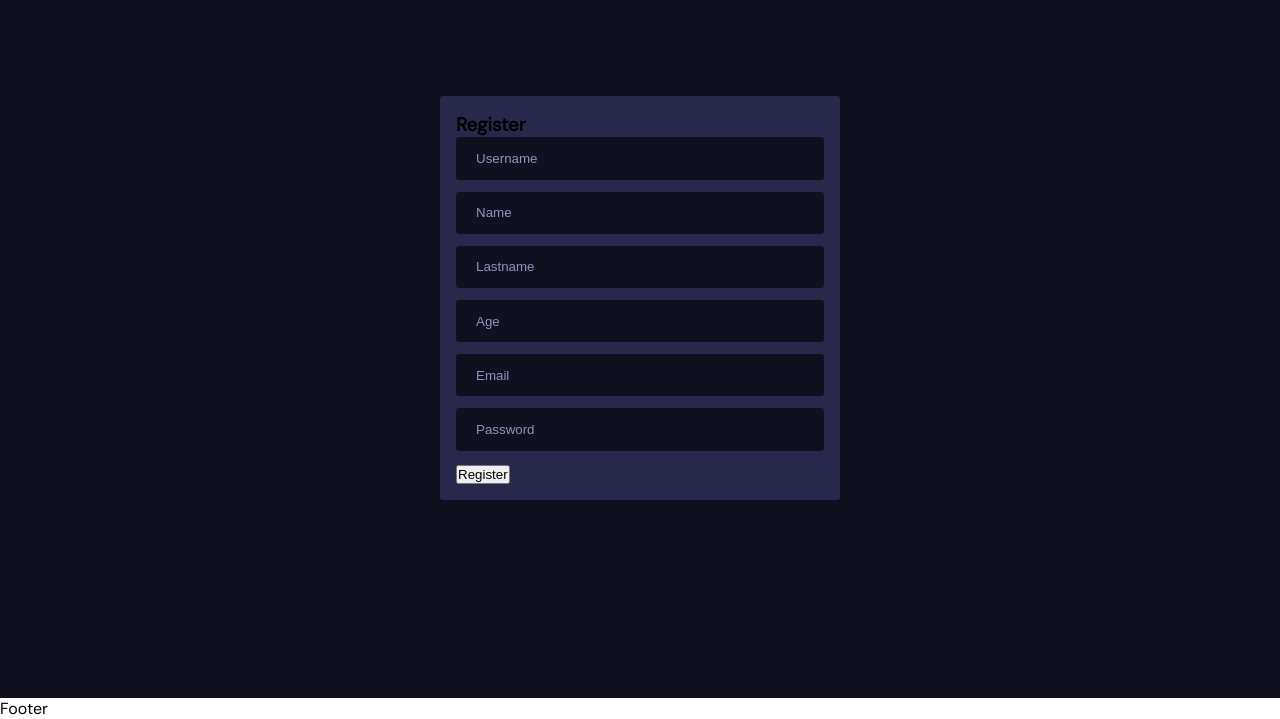
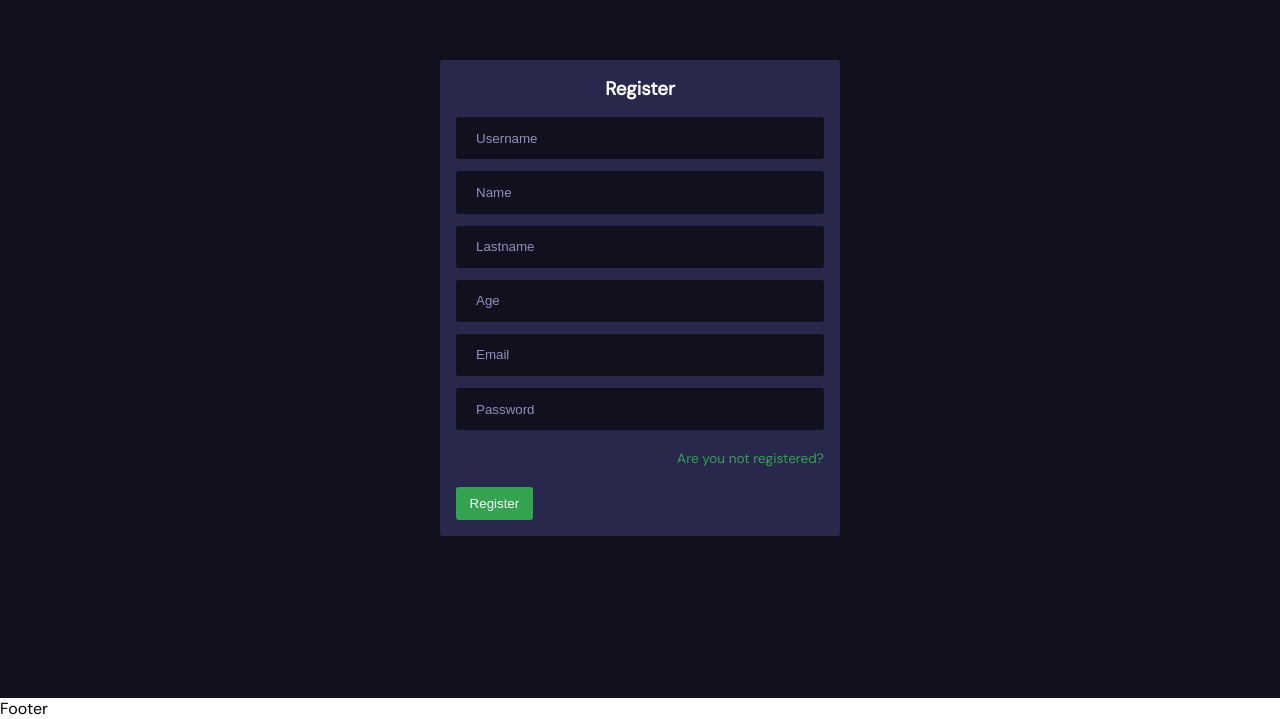
Before and after one commit to JefersonLC/next_img-app, a Next.js app: page /register in a window 1280 px wide. Shown: the part 102-821 px from the top of the page. Built offline with nearby package versions, Linux system fonts and the light colour scheme.

Commit message:
modified RegisterForm component

```diff
--- a/src/components/RegisterForm.js
+++ b/src/components/RegisterForm.js
@@ -2,25 +2,33 @@
 
 import { useState } from 'react';
 import { Formik, Form } from 'formik';
+import Link from 'next/link';
+import { useRouter } from 'next/navigation';
+import { forms } from '@/utils/forms';
+import { registerUser } from '@/services/services';
 import FormControl from './FormControl';
 import Alert from './Alert';
-import { forms } from '@/utils/forms';
-import { registerUser } from '@/services/services';
 import '../styles/LoginRegisterPages.css';
 
 const { initialValues, validation, fields, title } = forms.register;
 
 function RegisterForm() {
   const [error, setError] = useState(null);
+  const [loading, setLoading] = useState(false);
+  const router = useRouter();
 
   const handleSubmit = async (values) => {
+    setError(null);
+    setLoading(true);
     const response = await registerUser(values);
     const data = await response.json();
+    setLoading(false);
     const message = data.message || 'User or email already exists';
     if (!response.ok) {
       setError(message);
       return;
     }
+    router.push('/login')
   };
 
   return (
@@ -31,9 +39,9 @@ function RegisterForm() {
       onSubmit={handleSubmit}
     >
       <>
-        {error && <Alert>{error}</Alert>}
+        {error && <Alert alert='alert-error'>{error}</Alert>}
         <Form className='form'>
-          <h3>{title}</h3>
+          <h3 className='form-h3'>{title}</h3>
           {fields.map((field) => (
             <FormControl
               key={field.name}
@@ -42,7 +50,12 @@ function RegisterForm() {
               name={field.name}
             />
           ))}
-          <button type='submit'>Register</button>
+          <div className='form-links'>
+            <Link href='/login'>Are you not registered?</Link>
+          </div>
+          <button className='btn btn-add' type='submit' disabled={loading}>
+            {loading ? 'Loading...' : 'Register'}
+          </button>
         </Form>
       </>
     </Formik>
```
